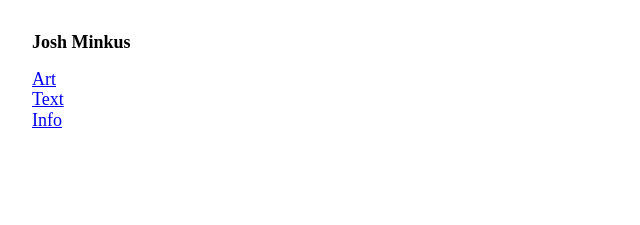
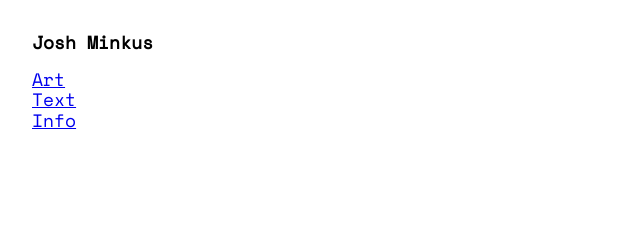
Before and after one commit to Jilkus/jilkus.github.io, a Jekyll site: the page built from index.md, in a window 1280 px wide. Shown: the top 225 px of the page, without its empty margins (0-640 px from the left). Built offline with Jekyll 4.4.1, drawn with Linux system fonts in a browser that asks for light colours.

Commit message:
Update font

```diff
--- a/_layouts/default.html
+++ b/_layouts/default.html
@@ -5,6 +5,9 @@
     <meta charset="utf-8">
     <title>{{ page.title }} – {{ site.title }}</title>
     <link rel="stylesheet" href="{{ "/assets/css/main.css" | relative_url }}">
+    <link rel="preconnect" href="https://fonts.googleapis.com">
+    <link rel="preconnect" href="https://fonts.gstatic.com" crossorigin>
+    <link href="https://fonts.googleapis.com/css2?family=Space+Mono&display=swap" rel="stylesheet">
   </head>
 
   <body>
--- a/_sass/base.scss
+++ b/_sass/base.scss
@@ -3,7 +3,7 @@
 body {
   background-color: white;
   color: black;
-  font-family: 'Times New Roman', Times, serif;
+  font-family: "Space Mono", 'Courier New', Courier, monospace;
   display: grid;
   font-size: 18px;
 }
```
